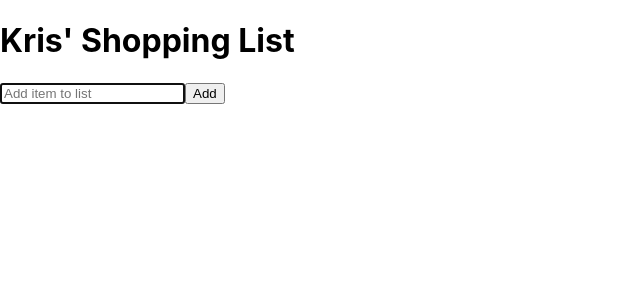
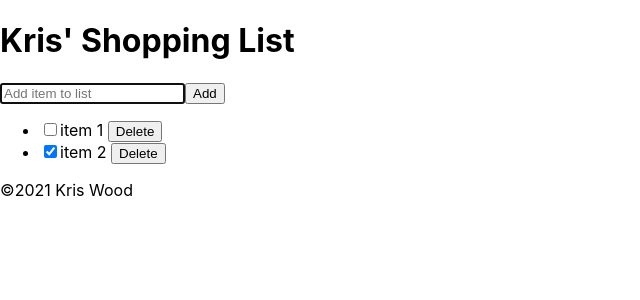
Before and after one commit to krisjwood/aws-shopping-list, a React (Create React App) app: page / in a window 1280 px wide. Shown: the top 300 px of the page, without its empty margins (0-640 px from the left). Built offline with nearby package versions, Linux system fonts and the light colour scheme.

Commit message:
create list

```diff
--- a/src/App.js
+++ b/src/App.js
@@ -1,15 +1,39 @@
-import React, { useState, useEffect } from 'react'
+import React, { useState } from 'react'
 
 function App() {
   const [input, setInput] = useState('')
-  const [list, setList] = useState([])
+  const [list, setList] = useState([
+    { id: 1, timeStamp: 1, name: 'item 1', complete: false },
+    { id: 2, timeStamp: 2, name: 'item 2', complete: true }
+  ])
 
-  function handleSubmit (e) {}
+  function handleSubmit (e) {
+    e.preventDefault()
+    const newList = [
+      ...list,
+      {
+        timeStamp: Date.now(),
+        name: input,
+        complete: false
+      }
+    ]
+    setList(newList)
+    // POST name
+    setInput('')
+  }
 
 
   function handleChange (e) {
     const newItem = e.target.value
     setInput(newItem)
+  }
+
+  function clickDelete(id) {
+    console.log(id)
+  }
+
+  function toggleComplete(id) {
+    console.log(id)
   }
 
   return (
@@ -24,6 +48,14 @@ function App() {
       />
       <button>Add</button>
     </form>
+    <ul>
+        {list.map(item =>
+          <li key={item.timeStamp} className={item.complete ? 'completed' : ''}>
+            <input className="toggle" type="checkbox" checked={item.complete} onChange={() => toggleComplete(item.timeStamp)} value={item.timeStamp} />
+            {item.name} <button onClick={() => clickDelete(item.timeStamp)} >Delete</button></li>
+        )}
+      </ul>
+      <p>&copy;2021 Kris Wood</p>
     </>
   )
 }
```
